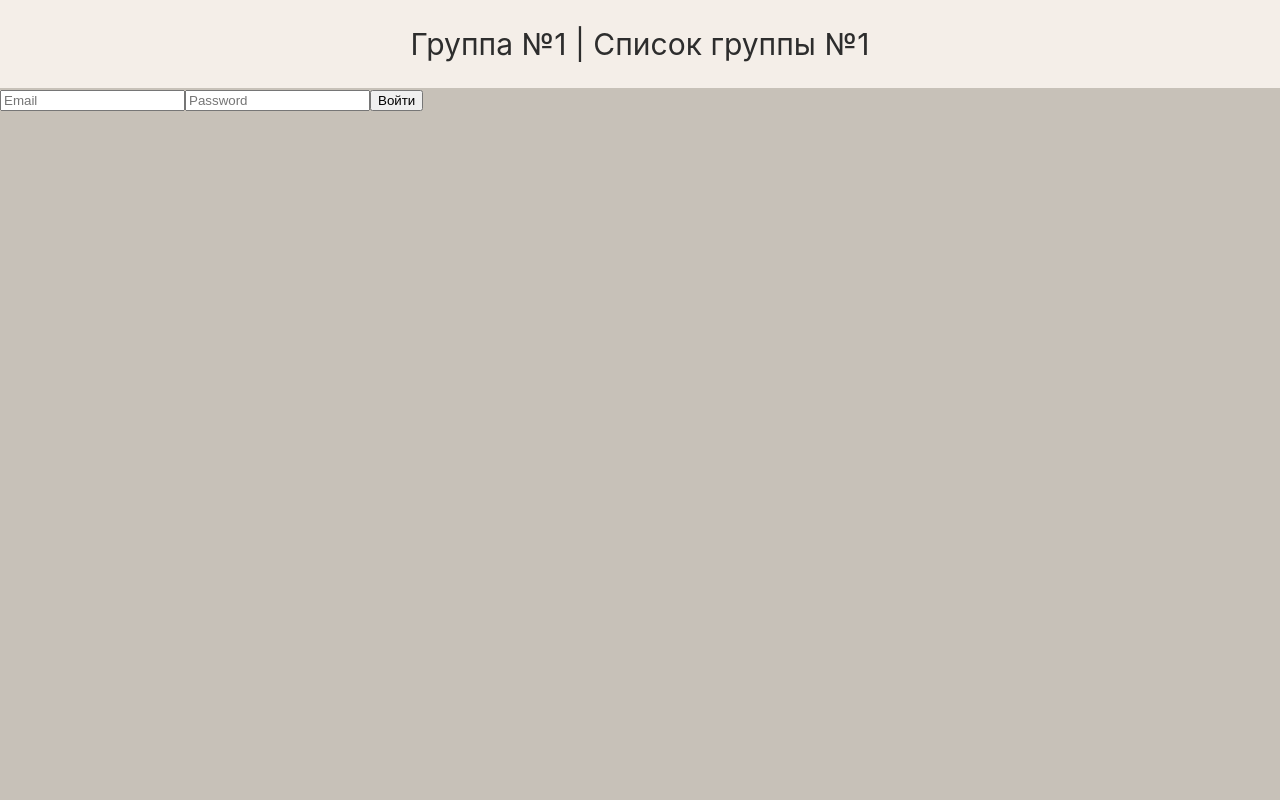
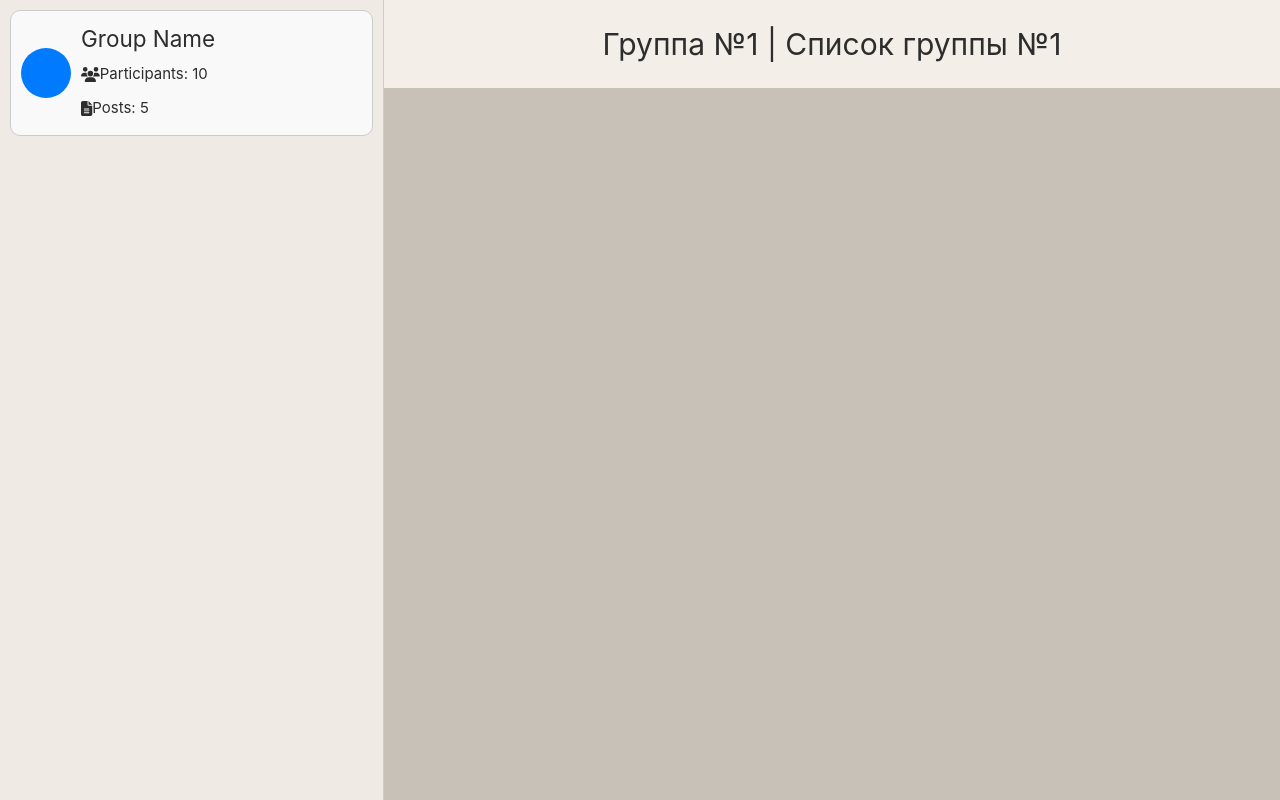
Before and after one commit to AdepteXiao/cobuy, a Vue app: page / in a window 1280 px wide. Built offline with nearby package versions, Linux system fonts and the light colour scheme.

Commit message:
vuetify, font awesome, base in App screen, test GroupComponent

```diff
--- a/src/App.vue
+++ b/src/App.vue
@@ -1,4 +1,5 @@
 <script setup xmlns="http://www.w3.org/1999/html">
+  import GroupComponent from "@/components/GroupComponent.vue";
   import { ref } from 'vue';
   import AuthApi from './api/AuthApi.js';
   import {useDark, useToggle} from "@vueuse/core";
@@ -26,24 +27,29 @@
 
 <template>
   <div id="app">
-    <div class="app-bar">
-      <h1>Группа №1 | Список группы №1</h1>
-    </div>
-
-    <main>
-      <form @submit.prevent="handleLogin">
-        <input type="email" v-model="email" placeholder="Email" required />
-        <input type="password" v-model="password" placeholder="Password" required />
-        <button type="submit">Войти</button>
-      </form>
-      <p v-if="success">Успех!</p>
+    <main class="main-container">
+      <div class="left-part">
+        <GroupComponent />
+      </div>
+      <div class="right-part">
+        <div class="app-bar">
+          <h1>Группа №1 | Список группы №1</h1>
+        </div>
+<!--        <form @submit.prevent="handleLogin">-->
+<!--          <input type="email" v-model="email" placeholder="Email" required />-->
+<!--          <input type="password" v-model="password" placeholder="Password" required />-->
+<!--          <button type="submit">Войти</button>-->
+<!--        </form>-->
+<!--        <fa icon="plus"/>-->
+<!--        <p v-if="success">Успех!</p>-->
+      </div>
     </main>
   </div>
 </template>
 
 <style scoped>
 #app {
-  background-color: var(--color-background)
+  background-color: var(--color-background);
 }
 
 .app-bar {
@@ -53,4 +59,21 @@
   text-align: center;
 }
 
+.main-container {
+  height: 100vh;
+  display: flex;
+}
+
+.left-part {
+  background-color: var(--color-base);
+  flex: 0 0 30%;
+  padding: 10px;
+  height: 100vh;
+  border-right: 1px solid #ccc;
+}
+
+.right-part {
+  flex: 1;
+  height: 100vh;
+}
 </style>
--- /dev/null
+++ b/src/components/GroupComponent.vue
@@ -0,0 +1,65 @@
+<script setup>
+import { ref } from 'vue';
+
+const groupName = ref('Group Name');
+const participantsCount = ref(10);
+const postsCount = ref(5);
+const groupImage = ref('src/assets/test-photo.png');
+
+</script>
+
+<template>
+  <div class="group-component">
+    <div class="icon">
+<!--      <img :src="groupImage" alt="Group Image" />-->
+    </div>
+    <div class="group-info">
+      <h2>{{ groupName }}</h2>
+      <p><fa :icon="['fas', 'users']" /> Participants: {{ participantsCount }}</p>
+      <p><fa :icon="['fas', 'file-alt']" /> Posts: {{ postsCount }}</p>
+    </div>
+  </div>
+</template>
+
+<style scoped>
+.group-component {
+  display: flex;
+  align-items: center;
+  padding: 10px;
+  border: 1px solid #ccc;
+  border-radius: 10px;
+  background-color: #f9f9f9;
+}
+
+.icon {
+  width: 50px;
+  height: 50px;
+  border-radius: 50%;
+  background-color: #007bff;
+  display: flex;
+  align-items: center;
+  justify-content: center;
+  color: white;
+  margin-right: 10px;
+}
+
+.group-info {
+  display: flex;
+  flex-direction: column;
+}
+
+.group-info h2 {
+  margin: 0;
+  font-size: 1.5em;
+}
+
+.group-info p {
+  margin: 5px 0;
+  display: flex;
+  align-items: center;
+}
+
+.group-info p fa {
+  margin-right: 5px;
+}
+</style>
--- a/src/main.js
+++ b/src/main.js
@@ -3,4 +3,24 @@ import './assets/main.css'
 import { createApp } from 'vue'
 import App from './App.vue'
 
-createApp(App).mount('#app')
+// Vuetify
+import 'vuetify/styles'
+import { createVuetify } from 'vuetify'
+import * as components from 'vuetify/components'
+import * as directives from 'vuetify/directives'
+
+const vuetify = createVuetify({
+    components,
+    directives,
+})
+
+// Font Awesome
+import { library } from "@fortawesome/fontawesome-svg-core";
+import { fas } from "@fortawesome/free-solid-svg-icons";
+import { FontAwesomeIcon } from "@fortawesome/vue-fontawesome";
+
+library.add(fas);
+createApp(App)
+    .component("fa", FontAwesomeIcon)
+    .use(vuetify)
+    .mount('#app')
```
Also changed, not shown: package.json (+7 -1 lines), 1 other file (tests, documents, lock files or other folders).
